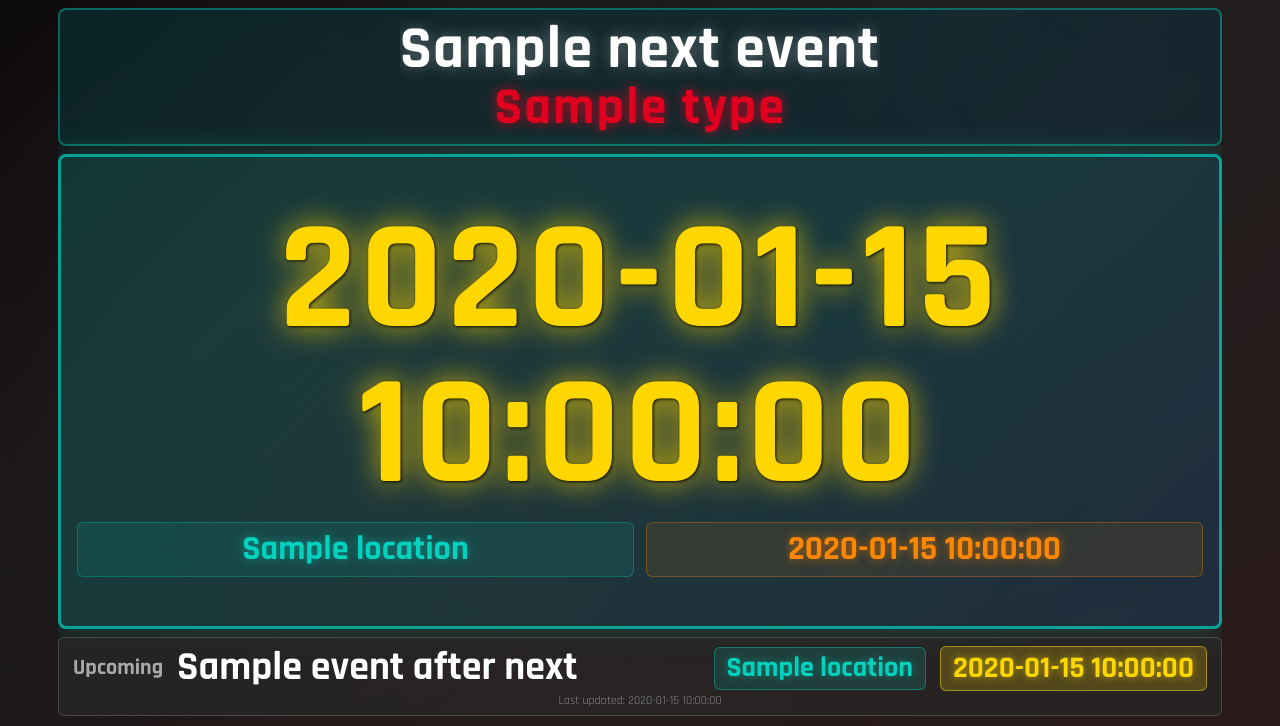
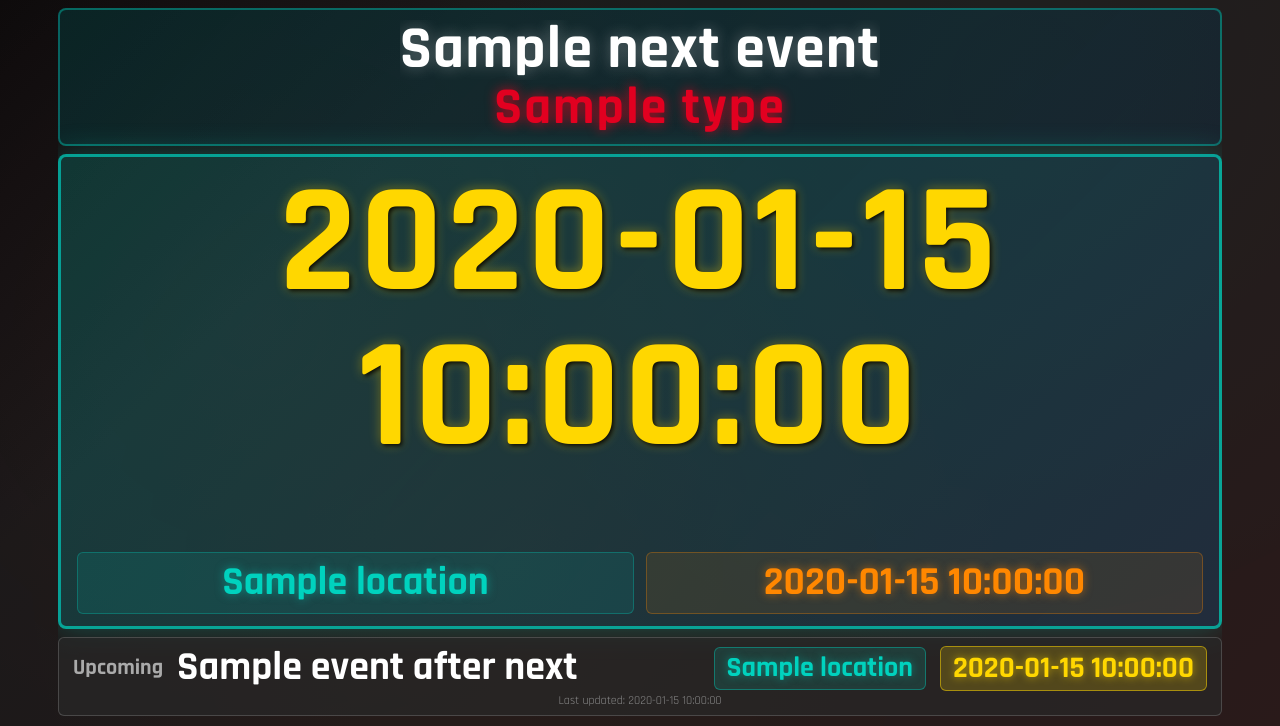
Before and after one commit to xiaodown/f1cal, a Python web app: template templates/dashboard.html in a window 1280 px wide. Shown: the part 74-800 px from the top of the page. Run offline with Jinja, Linux system fonts and the light colour scheme; the template is opened without the code that fills it: most values are stand-ins (such as "Sample title", 1, 10 or a date in 2020).

Commit message:
push push

```diff
--- a/static/css/style.css
+++ b/static/css/style.css
@@ -127,7 +127,7 @@ main {
     min-height: 0;
     display: flex;
     flex-direction: column;
-    justify-content: center;
+    justify-content: space-between;
     align-items: center;
     gap: 8px;
     box-shadow: 0 0 30px rgba(0, 210, 190, 0.3);
@@ -137,7 +137,7 @@ main {
     font-size: 155px;
     font-weight: 700;
     color: #FFD700;
-    text-shadow: 1px 1px 3px rgba(0, 0, 0, 0.9), 0 0 30px rgba(255, 215, 0, 0.8);
+    text-shadow: 2px 2px 4px rgba(0, 0, 0, 0.9), 0 0 12px rgba(255, 215, 0, 0.4);
     letter-spacing: 4px;
     line-height: 1.0;
 }
@@ -147,7 +147,7 @@ main {
     grid-template-columns: 1fr 1fr;
     gap: 12px;
     width: 100%;
-    font-size: 34px;
+    font-size: 40px;
     font-weight: 700;
 }
 
```
